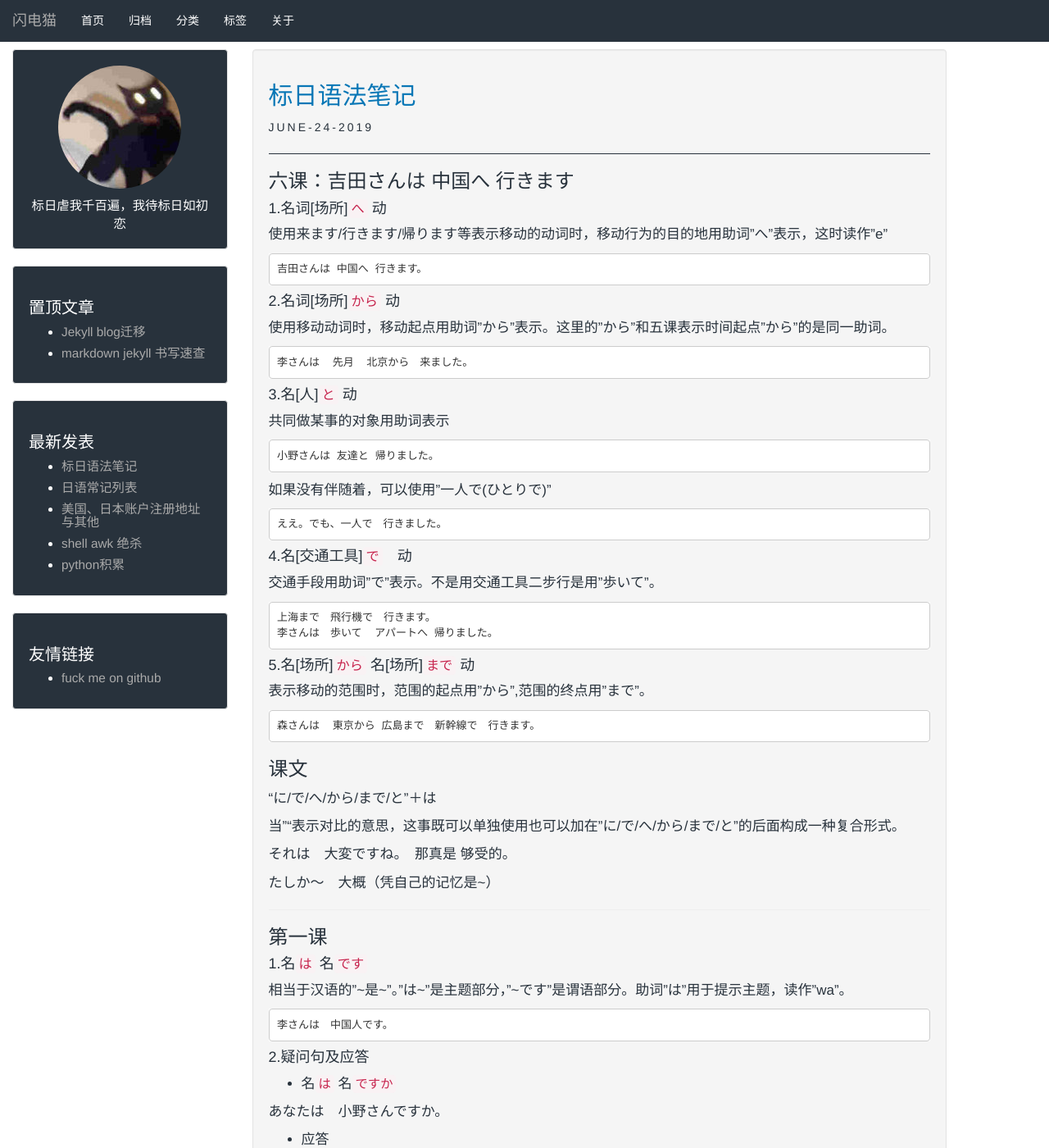
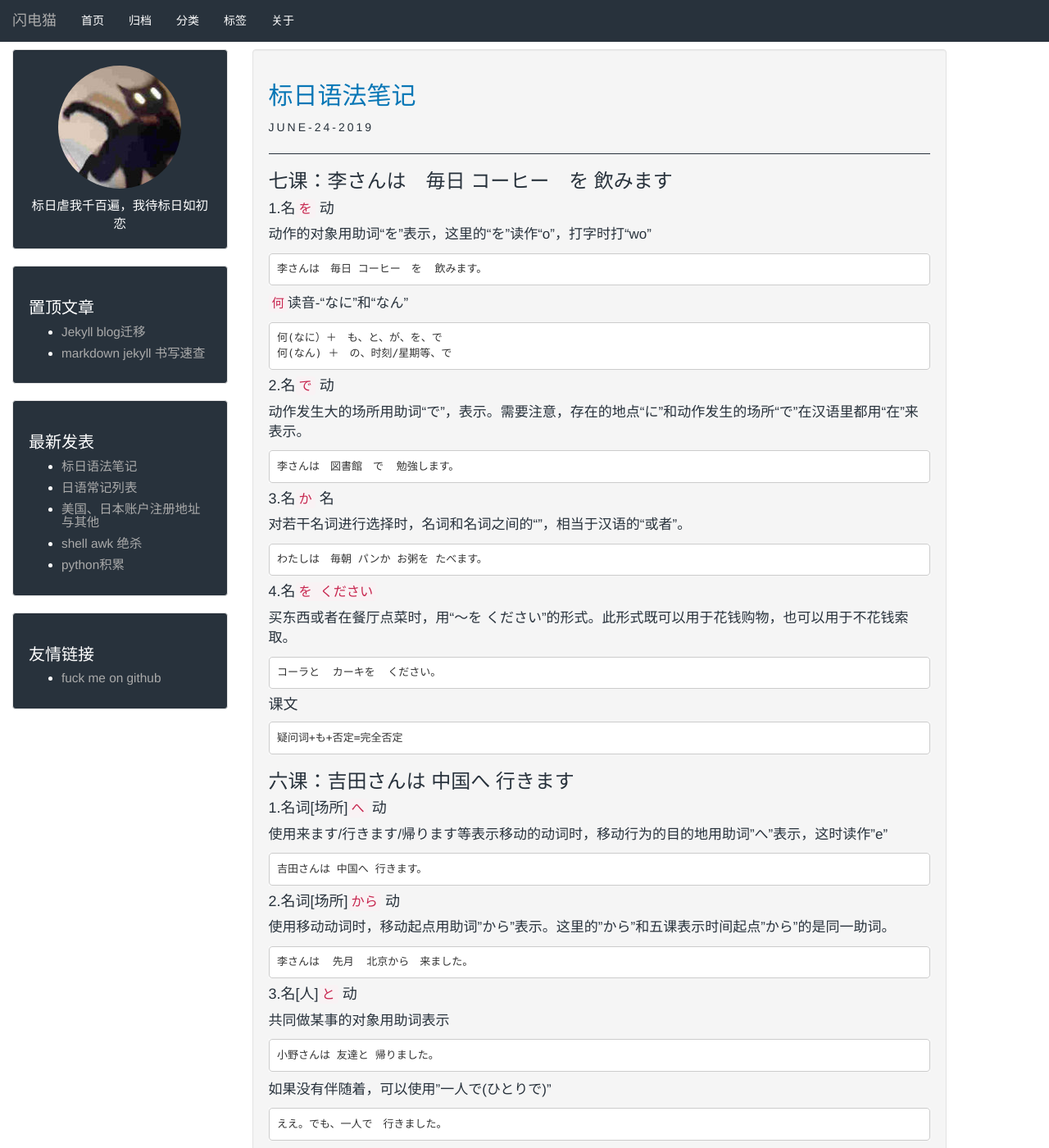
Before and after one commit to qfdmx/qfdmx.github.io, a Jekyll site: the page built from _posts/2019/2019-06-24-jpyf.markdown, in a window 1280 px wide and 1400 px high. Shown: the whole window at 82% size. Built offline with Jekyll 4.4.1, drawn with Linux system fonts in a browser that asks for light colours.

Commit message:
日本語

```diff
--- a/_posts/2019/2019-06-24-jpyf.markdown
+++ b/_posts/2019/2019-06-24-jpyf.markdown
@@ -6,6 +6,41 @@ categories: language
 tags: japanese
 description: 标日课文语法记录
 ---
+### 七课：李さんは　毎日 コーヒー　を  飲みます
+
+#### 1.名`を` 动
+
+动作的对象用助词“を”表示，这里的“を”读作“o”，打字时打“wo”
+
+    李さんは　毎日 コーヒー　を  飲みます。
+
+`何`读音-“なに”和“なん”
+
+    何(なに）＋　も、と、が、を、で
+    何(なん) ＋　の、时刻/星期等、で
+
+#### 2.名`で` 动
+
+动作发生大的场所用助词“で”，表示。需要注意，存在的地点“に”和动作发生的场所“で”在汉语里都用“在”来表示。
+
+    李さんは　図書館　で  勉強します。
+
+#### 3.名`か` 名
+
+对若干名词进行选择时，名词和名词之间的“”，相当于汉语的“或者”。
+
+    わたしは　毎朝 パンか お粥を たべます。
+
+#### 4.名`を  ください`
+
+买东西或者在餐厅点菜时，用“～を  ください”的形式。此形式既可以用于花钱购物，也可以用于不花钱索取。
+
+    コーラと  カーキを  ください。
+
+#### 课文
+
+    疑问词+も+否定=完全否定
+
 ### 六课：吉田さんは 中国へ 行きます
 
 #### 1.名词[场所]`へ` 动
```
